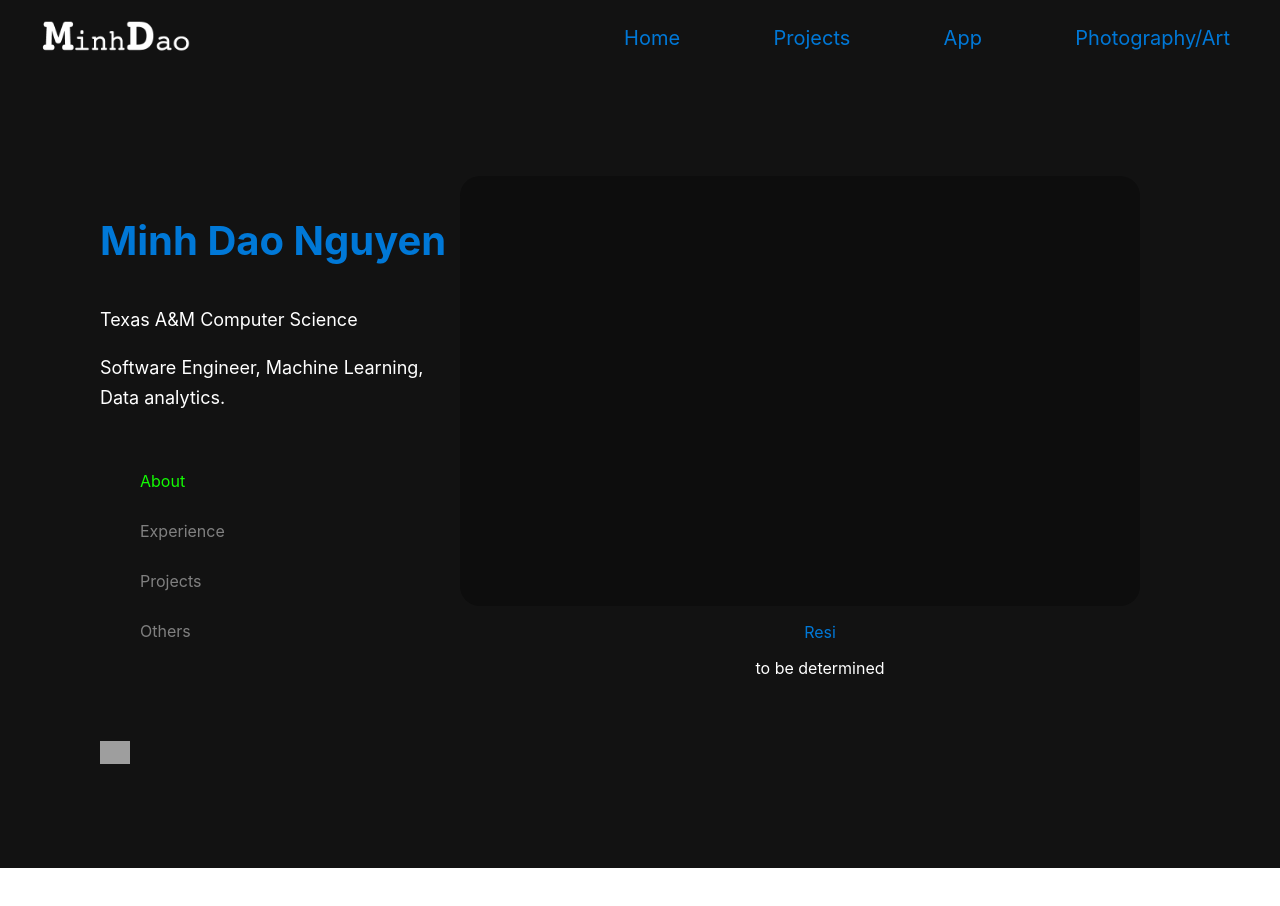
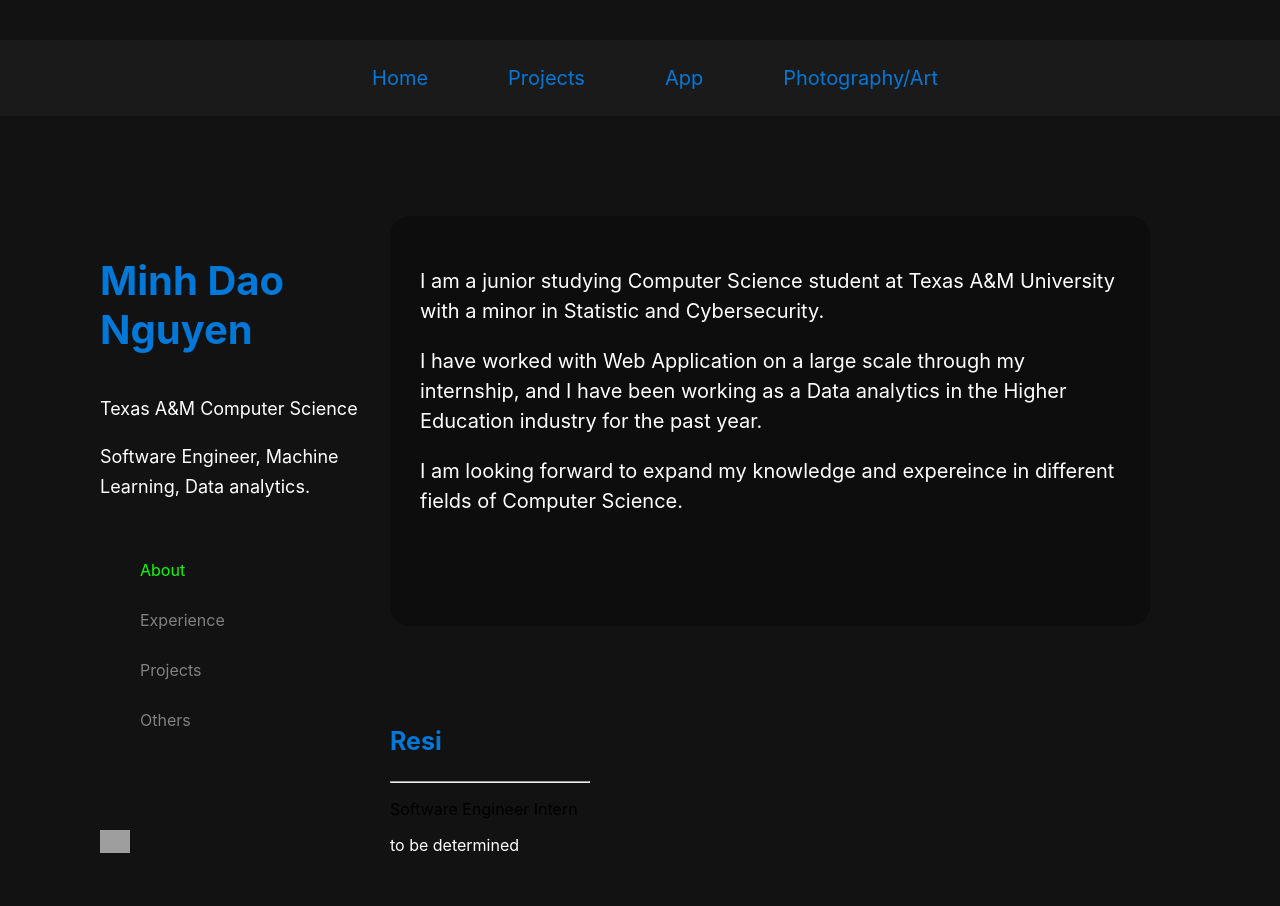
Before and after one commit to Minh-Dao-Nguyen/Minh-Dao-Profolio-React, a React (Create React App) app: page / in a window 1280 px wide. Shown: the top 906 px of the page. Before the commit the page ends 868 px from the top, so only its background shows below. Built offline with nearby package versions, Linux system fonts and the light colour scheme; grey boxes are pictures that could not be loaded.

Commit message:
Update Home page

```diff
--- a/src/App.js
+++ b/src/App.js
@@ -4,17 +4,18 @@ import Footer from "./Components/Footer/Footer";
 import NavBar from "./Components/Nav Bar/NavBar";
 import Home from "./Pages/Home/Home.js";
 import Projects from "./Pages/Projects/Projects.js";
+import EmptySpace from './Components/Empty Space/EmptySpace';
 
 function App() {
   return (
     <div className='App app-container'>
       <Router>
+        <EmptySpace height='20px' />
         <NavBar />
         <Routes>
           <Route path='/' element={<Home />} />
           <Route path='/projects' element={<Projects />} />
         </Routes>
-
       </Router>
     </div>
   );
--- /dev/null
+++ b/src/Components/Empty Space/EmptySpace.js
@@ -0,0 +1,14 @@
+
+
+function EmptySpace(props) {
+    const height = props.height;
+
+  return(
+    <div style={
+        {height: height}
+        }>
+    </div>
+  );
+}
+
+export default EmptySpace;
--- a/src/Components/Nav Bar/NavBar.css
+++ b/src/Components/Nav Bar/NavBar.css
@@ -1,5 +1,7 @@
 #nav-container {
-    background-color: #121212;
+    margin-top: 20px;
+    background-color: #1a1a1a;
+
 }
 
 #navLi-container,
@@ -7,7 +9,7 @@
     display: flex;
     flex-direction: row;
     width: 100%;
-    justify-content: space-between;
+    justify-content: center;
 }
 
 .ul-cont{
--- a/src/Components/Nav Bar/NavBar.js
+++ b/src/Components/Nav Bar/NavBar.js
@@ -3,13 +3,18 @@ import './NavBar.css'
 import { Route, Routes, Link } from 'react-router-dom';
 import Home from '../../Pages/Home/Home';
 
+const NameLogo = () => {
+    return(
+        <div id="nameLogo-cont">
+                    <img id="nameLogo-img" src={nameLogo} alt='name logo' />
+                </div>
+    );
+}
+
 function NavBar() {
     return (
         <div id="nav-container">
             <nav id="navBar">
-                <div id="nameLogo-cont">
-                    <img id="nameLogo-img" src={nameLogo} alt='name logo' />
-                </div>
                 <div className="ul-cont">
                     <ul id="navLi-container">
                         <li className="nav-li">
--- a/src/Components/Small Display Box/SmallDisplayBox.css
+++ /dev/null
@@ -1,8 +0,0 @@
-.title-text{
-    color: #0078d7;
-}
-
-.description-text{
-    color: white;
-    margin-top: 10px;
-}
--- a/src/Components/Small Display Box/SmallDisplayBox.js
+++ /dev/null
@@ -1,15 +0,0 @@
-import "./SmallDisplayBox.css"
-
-function SmallDisplayBox(props) {
-    return (
-        <div className="small-display-box">
-            <p className="title-text"> {props.title} </p>
-            <p className="description-text"> {props.description} </p>
-            <div className="tools-container">
-
-            </div>
-        </div>
-    )
-}
-
-export default SmallDisplayBox;
--- /dev/null
+++ b/src/Pages/Home/Components/AboutMe.js
@@ -0,0 +1,38 @@
+
+const styles = {
+    container: {
+        textAlign: 'left',
+        width: '700px',
+        height: '350px',
+        backgroundColor: '#0d0d0d',
+        marginRight: '30px',
+        marginBottom: '100px',
+        borderRadius: '20px',
+        padding: '30px',
+
+    },
+    text: {
+        color: 'white',
+        fontSize: '20px',
+        lineHeight: '30px',
+    },
+}
+
+function AboutMe() {
+    return(
+        <div style={styles.container}>
+            <p style={styles.text}>
+                I am a junior studying Computer Science student at Texas A&M University with a minor in Statistic and Cybersecurity.
+            </p>
+            <p style={styles.text}>
+                I have worked with Web Application on a large scale through my internship, and
+                I have been working as a Data analytics in the Higher Education industry for the past year.
+                </p>
+            <p style={styles.text}>
+                I am looking forward to expand my knowledge and expereince in different fields of Computer Science.
+            </p>
+        </div>
+    );
+}
+
+export default AboutMe;
--- /dev/null
+++ b/src/Pages/Home/Components/ExperienceContainer.js
@@ -0,0 +1,18 @@
+import SmallDisplayBox from "./SmallDisplayBox";
+
+const description = {
+    resi: '',
+    academicInitiative: '',
+    CTE: '',
+}
+
+
+function ExperienceContainer(){
+    return(
+        <div className="experience-container">
+            <SmallDisplayBox title="Resi" jobTitle="Software Engineer Intern" description="to be determined"/>
+            </div>
+    );
+}
+
+export default ExperienceContainer;
--- /dev/null
+++ b/src/Pages/Home/Components/SmallDisplayBox.js
@@ -0,0 +1,44 @@
+import textColor from "../../../styles/Color";
+
+const styles = {
+    container: {
+        textAlign: 'left',
+    },
+    titaleText: {
+        color: textColor.MainBlue,
+        fontSize: '25px',
+        fontWeight: 'bold',
+    },
+    lineBreak: {
+        width: '200px',
+        textAlign: 'left',
+    },
+    jobTitle: {
+        color: 'light-gray',
+    },
+    descriptionText: {
+        color: 'white',
+        marginTop: '10px',
+
+    },
+    toolsContainer: {
+    }
+}
+
+function SmallDisplayBox(props) {
+    return (
+        <div style={styles.container}>
+            <p style={styles.titaleText}> {props.title} </p>
+            <div style={styles.lineBreak}>
+                <hr></hr>
+            </div>
+            <p style={styles.jobTitle}>{props.jobTitle}</p>
+            <p style={styles.descriptionText}> {props.description} </p>
+            <div className="tools-container">
+
+            </div>
+        </div>
+    )
+}
+
+export default SmallDisplayBox;
--- a/src/Pages/Home/Home.js
+++ b/src/Pages/Home/Home.js
@@ -1,8 +1,7 @@
 import "./Home.css";
-import { aboutMe } from "./HomeComp";
+import AboutMe from "./Components/AboutMe";
 import SideMenu from "../../Components/Side Menu/SideMenu";
-import { ExperienceCont } from "./HomeComp";
-
+import ExperienceContainer from "./Components/ExperienceContainer";
 
 function Home() {
     return (
@@ -11,8 +10,8 @@ function Home() {
                 <SideMenu />
             </div>
             <div>
-                {aboutMe()}
-                <ExperienceCont />
+                <AboutMe />
+                <ExperienceContainer />
             </div>
         </div>
     );
--- a/src/Pages/Home/HomeComp.js
+++ b/src/Pages/Home/HomeComp.js
@@ -1,6 +1,5 @@
 import "./Home.css";
 import facePhoto from "../../Images/Image/face-photo.png";
-import SmallDisplayBox from "../../Components/Small Display Box/SmallDisplayBox";
 
 
 export function aboutMe() {
@@ -27,11 +26,3 @@ export function MainButtons() {
         </div>
     );
 }
-
-export function ExperienceCont() {
-    return(
-        <div className="experience-container">
-            <SmallDisplayBox title="Resi" description="to be determined"/>
-            </div>
-    );
-}
--- /dev/null
+++ b/src/styles/Color.js
@@ -0,0 +1,9 @@
+
+
+const textColor = {
+    MainBlue: "#0078d7",
+
+};
+
+
+export default textColor;
```
